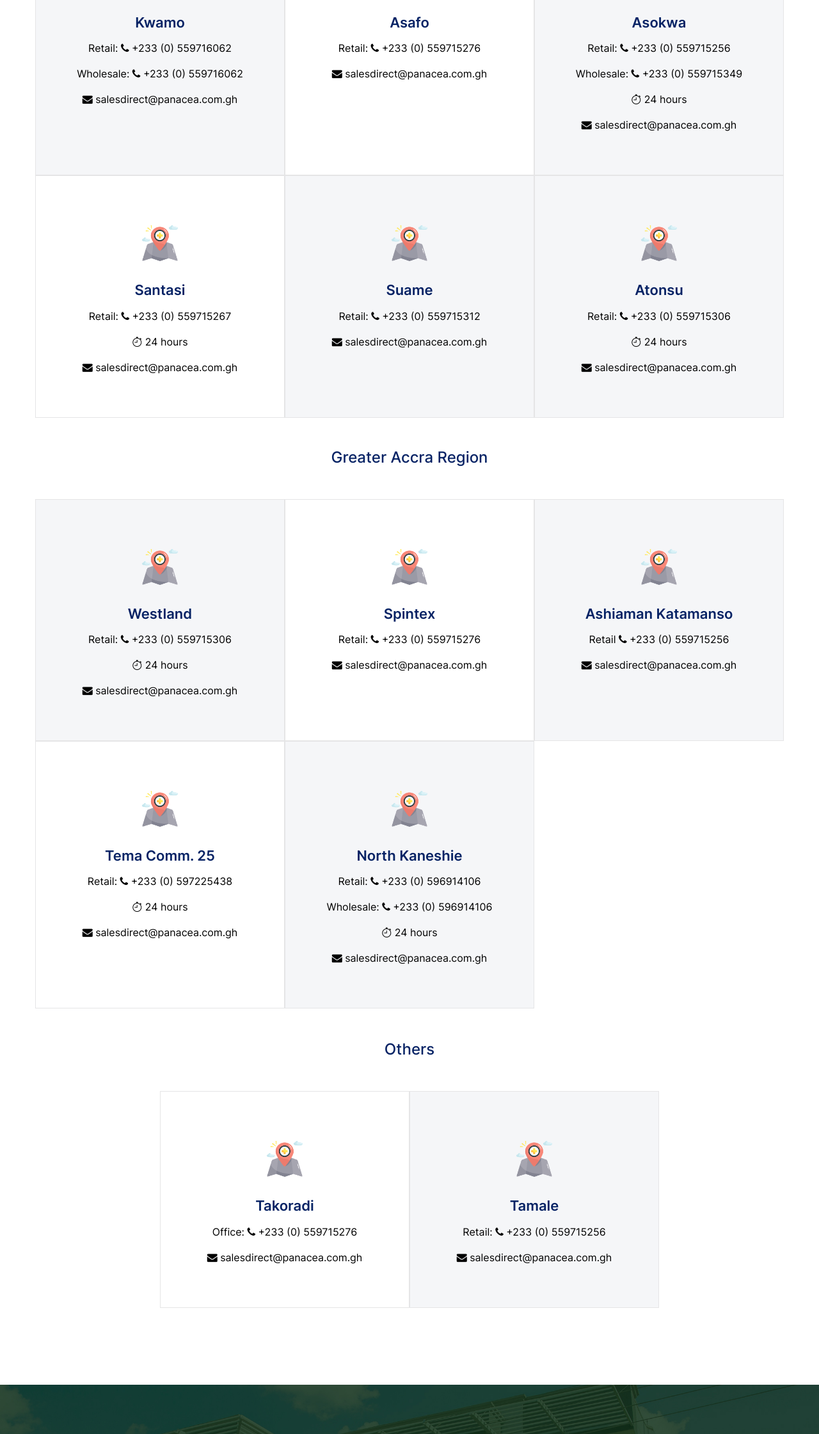
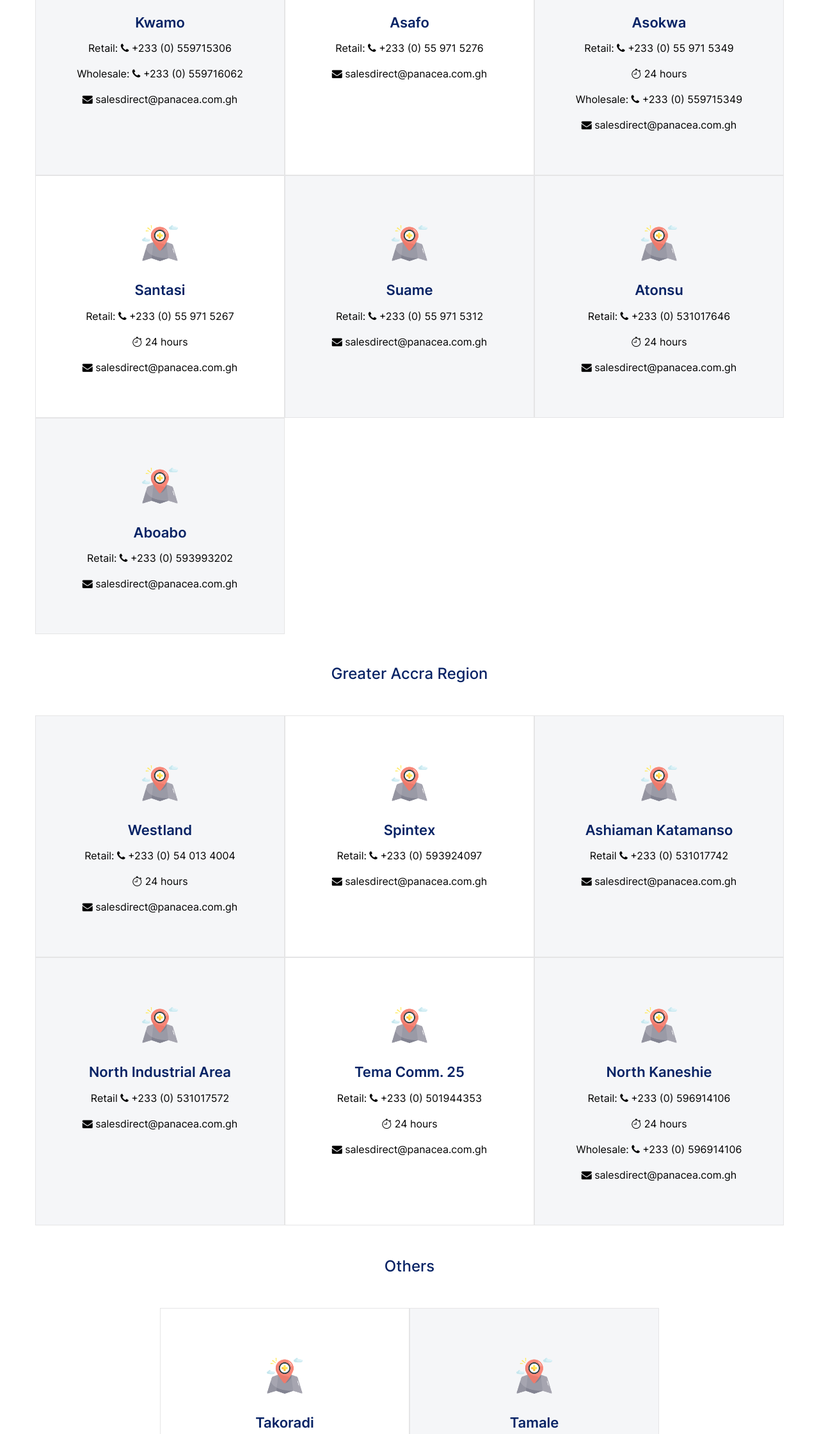
Before and after one commit to Softnage/panacea-website, a plain HTML site: page shop-locators.html in a window 1280 px wide. Shown: the part 1312-3553 px from the top of the page at 64% size. Drawn offline with nearby package versions, Linux system fonts and the light colour scheme.

Commit message:
Shop-locations

```diff
--- a/shop-locators.html
+++ b/shop-locators.html
@@ -280,7 +280,7 @@
                     <p>
                         Retail:
                       <i class="fa fa-phone" aria-hidden="true"></i> +233 (0)
-                      559716062
+                      559715306
                     </p>
                     <p>
                         Wholesale:
@@ -308,7 +308,7 @@
                     <p>
                         Retail:
                       <i class="fa fa-phone" aria-hidden="true"></i> +233 (0)
-                      559715276
+                      55 971 5276
                     </p>
                     <p>
                       <i class="fa fa-envelope" aria-hidden="true"></i>
@@ -331,14 +331,15 @@
                     <p>
                         Retail:
                       <i class="fa fa-phone" aria-hidden="true"></i> +233 (0)
-                      559715256
+                      55 971 5349
+
+                    </p>
+                    <p>
+                      <i class="bi bi-stopwatch"></i> 24 hours
                     </p>
                     <p>
                         Wholesale:
                       <i class="fa fa-phone" aria-hidden="true"></i> +233 (0) 559715349
-                    </p>
-                    <p>
-                      <i class="bi bi-stopwatch"></i> 24 hours
                     </p>
                     <p>
                       <i class="fa fa-envelope" aria-hidden="true"></i>
@@ -361,7 +362,7 @@
                     <p>
                         Retail:
                       <i class="fa fa-phone" aria-hidden="true"></i> +233 (0)
-                      559715267
+                      55 971 5267
                     </p>
                     <p>
                       <i class="bi bi-stopwatch"></i> 24 hours
@@ -387,7 +388,7 @@
                     <p>
                         Retail:
                       <i class="fa fa-phone" aria-hidden="true"></i> +233 (0)
-                      559715312
+                      55 971 5312
                     </p>
                     <p>
                       <i class="fa fa-envelope" aria-hidden="true"></i>
@@ -410,11 +411,37 @@
                     <p>
                         Retail:
                       <i class="fa fa-phone" aria-hidden="true"></i> +233 (0)
-                      559715306
+                      531017646
                     </p>
                     <p>
                       <i class="bi bi-stopwatch"></i> 24 hours
                     </p>
+                    <p>
+                      <i class="fa fa-envelope" aria-hidden="true"></i>
+                      salesdirect@panacea.com.gh
+                    </p>
+                  </div>
+                </div>
+              </a>
+            </div>
+          </div>
+          <div class="col-lg-4 col-md-6 col-sm-6" id="atonsu">
+            <div class="medi-service color-1">
+              <a href="https://maps.app.goo.gl/HPyp7gFnZioCs11K9" target="_blank">
+                <div class="explore-care">
+                  <div class="dental-care">
+                    <img src="assets/icons/pharmacy-location.png" alt="" />
+                  </div>
+                  <div class="care-content">
+                    <h4>Aboabo</h4>
+                    <p>
+                        Retail:
+                      <i class="fa fa-phone" aria-hidden="true"></i> +233 (0)
+                      593993202
+                    </p>
+                    <!-- <p>
+                      <i class="bi bi-stopwatch"></i> 24 hours
+                    </p> -->
                     <p>
                       <i class="fa fa-envelope" aria-hidden="true"></i>
                       salesdirect@panacea.com.gh
@@ -448,7 +475,7 @@
                     <p>
                         Retail:
                       <i class="fa fa-phone" aria-hidden="true"></i> +233 (0)
-                      559715306
+                      54 013 4004
                     </p>
                     <p>
                       <i class="bi bi-stopwatch"></i> 24 hours
@@ -474,7 +501,7 @@
                     <p>
                         Retail:
                       <i class="fa fa-phone" aria-hidden="true"></i> +233 (0)
-                      559715276
+                      593924097
                     </p>
                     <p>
                       <i class="fa fa-envelope" aria-hidden="true"></i>
@@ -497,7 +524,30 @@
                     <p>
                         Retail
                       <i class="fa fa-phone" aria-hidden="true"></i> +233 (0)
-                      559715256
+                      531017742
+                    </p>
+                    <p>
+                      <i class="fa fa-envelope" aria-hidden="true"></i>
+                      salesdirect@panacea.com.gh
+                    </p>
+                  </div>
+                </div>
+              </a>
+            </div>
+          </div>
+          <div class="col-lg-4 col-md-6 col-sm-6" id="north-industrial-area">
+            <div class="medi-service color-1">
+              <a href="">
+                <div class="explore-care">
+                  <div class="dental-care">
+                    <img src="assets/icons/pharmacy-location.png" alt="" />
+                  </div>
+                  <div class="care-content">
+                    <h4>North Industrial Area</h4>
+                    <p>
+                        Retail
+                      <i class="fa fa-phone" aria-hidden="true"></i> +233 (0)
+                      531017572
                     </p>
                     <p>
                       <i class="fa fa-envelope" aria-hidden="true"></i>
@@ -520,7 +570,7 @@
                     <p>
                         Retail:
                       <i class="fa fa-phone" aria-hidden="true"></i> +233 (0)
-                      597225438
+                      501944353
                     </p>
                     <!-- <p>
                         Wholesale:
@@ -554,12 +604,12 @@
                       596914106
                     </p>
                     <p>
+                      <i class="bi bi-stopwatch"></i> 24 hours
+                    </p>
+                    <p>
                         Wholesale:
                       <i class="fa fa-phone" aria-hidden="true"></i> +233 (0)
                       596914106
-                    </p>
-                    <p>
-                      <i class="bi bi-stopwatch"></i> 24 hours
                     </p>
                     <p>
                       <i class="fa fa-envelope" aria-hidden="true"></i>
@@ -715,16 +765,12 @@
               <div class="footer-box another">
                 <h2 class="f-head">Headquarters</h2>
                 <ul class="text-foot">
-                  <!-- <li><a href="faq.html">FAQ</a></li> -->
                   <li>
                     <a href="shop-locators.html">
-                      PANACEA PHARMACEUTICALS LTD
-                      PO BOX GP4536
-                      GT ACCRA
+                      PANACEA PHARMACEUTICALS LTD.<br />
+                      PO BOX GP4536 GT ACCRA<br />
 
-                      GA-257-5778
-                      103 Oshimpa Street
-
+                      GA-257-5778 103 Oshimpa Street
                     </a>
                   </li>
                   <li><a href="shop-locators.html">
```
Also changed, not shown: about.html (+7 -11 lines), index.html (+12 -10 lines), assets/css/style.css.
